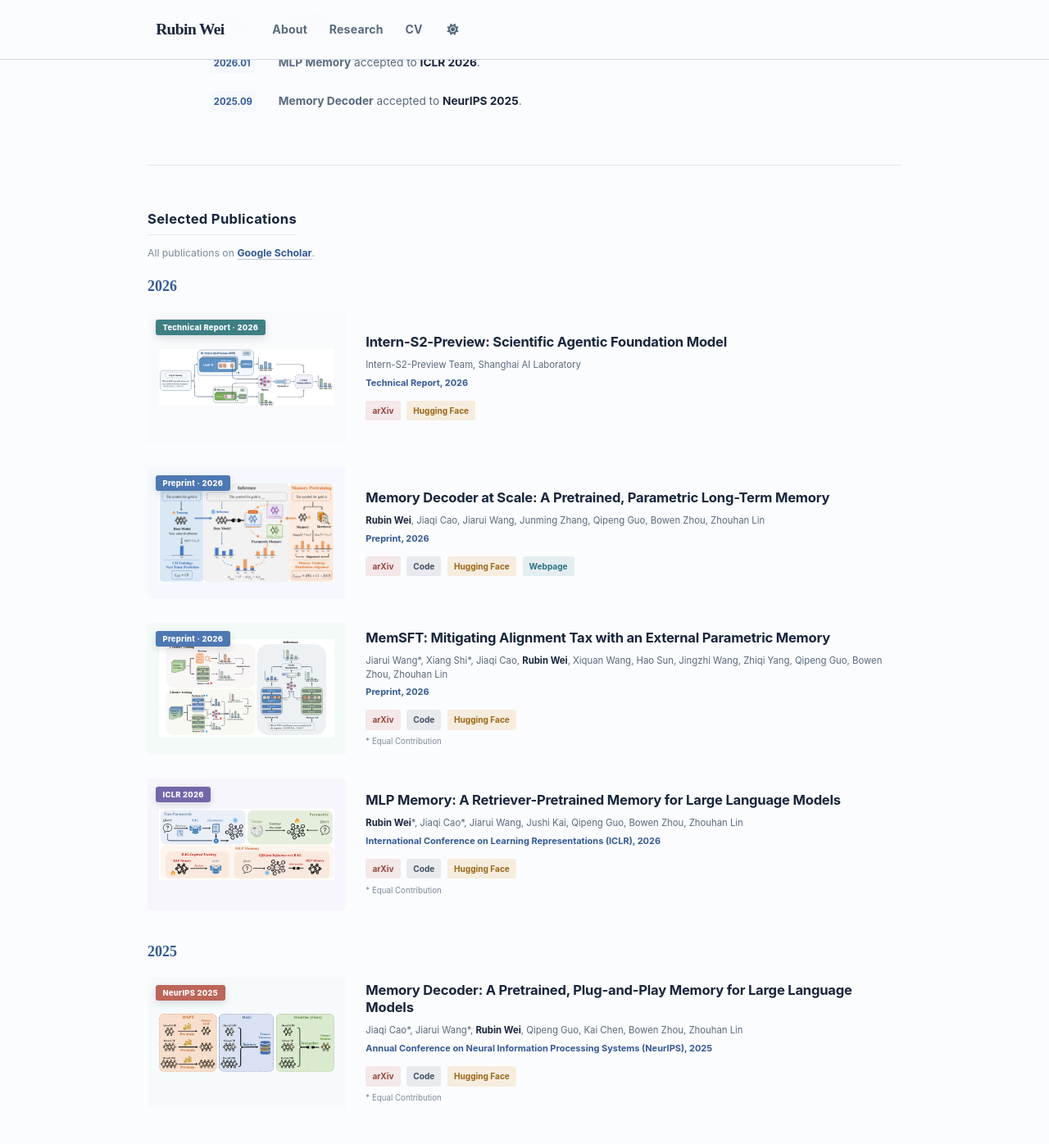
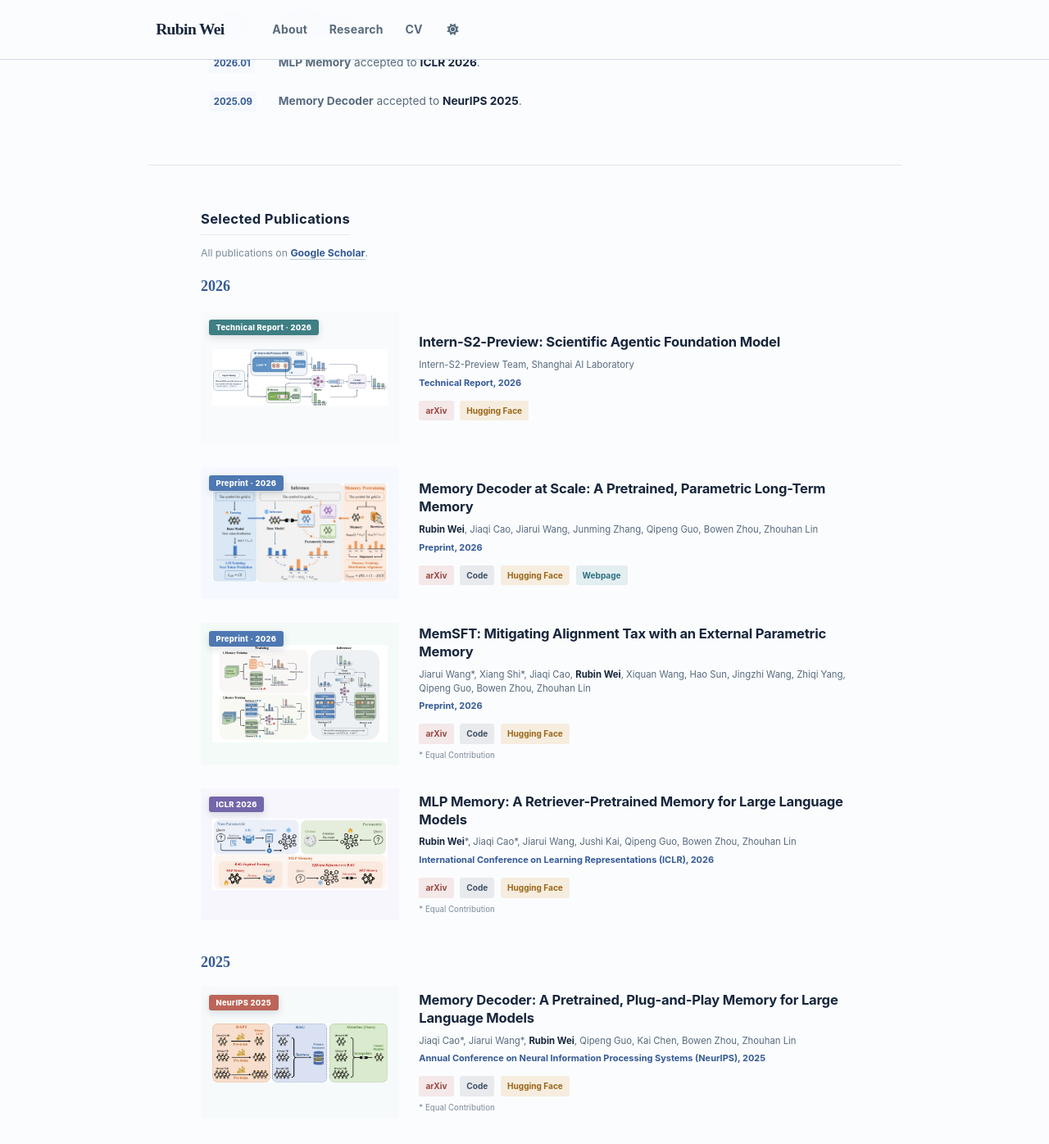
Before and after one commit to Rubin-Wei/Rubin-Wei.github.io, a Jekyll site: the page built from _pages/about.md, in a window 1280 px wide and 1400 px high, scrolled down 792 px. Shown: the top 1396 px of the window at 82% size. Built offline with Jekyll 4.4.1, drawn with Linux system fonts in a browser that asks for light colours.

Commit message:
Align publications with profile

```diff
--- a/_sass/_research-home.scss
+++ b/_sass/_research-home.scss
@@ -1891,10 +1891,24 @@ html[data-theme="dark"] .honors-strip {
 }
 
 .rubin-news > .rubin-section__header,
-.rubin-news > .news-list--selected {
+.rubin-news > .news-list--selected,
+.rubin-work > .rubin-section__header,
+.rubin-work > .project-list,
+.rubin-work > .all-publications {
   width: min(calc(100% - 30px), 790px);
+}
+
+.rubin-news > .rubin-section__header,
+.rubin-news > .news-list--selected,
+.rubin-work > .rubin-section__header,
+.rubin-work > .project-list {
   margin-right: auto;
   margin-left: auto;
+}
+
+.rubin-work > .all-publications {
+  margin-right: auto !important;
+  margin-left: auto !important;
 }
 
 .rubin-cv {
@@ -2082,7 +2096,10 @@ html[data-theme="dark"] .honors-strip {
   }
 
   .rubin-news > .rubin-section__header,
-  .rubin-news > .news-list--selected {
+  .rubin-news > .news-list--selected,
+  .rubin-work > .rubin-section__header,
+  .rubin-work > .project-list,
+  .rubin-work > .all-publications {
     width: 100%;
   }
 
```
